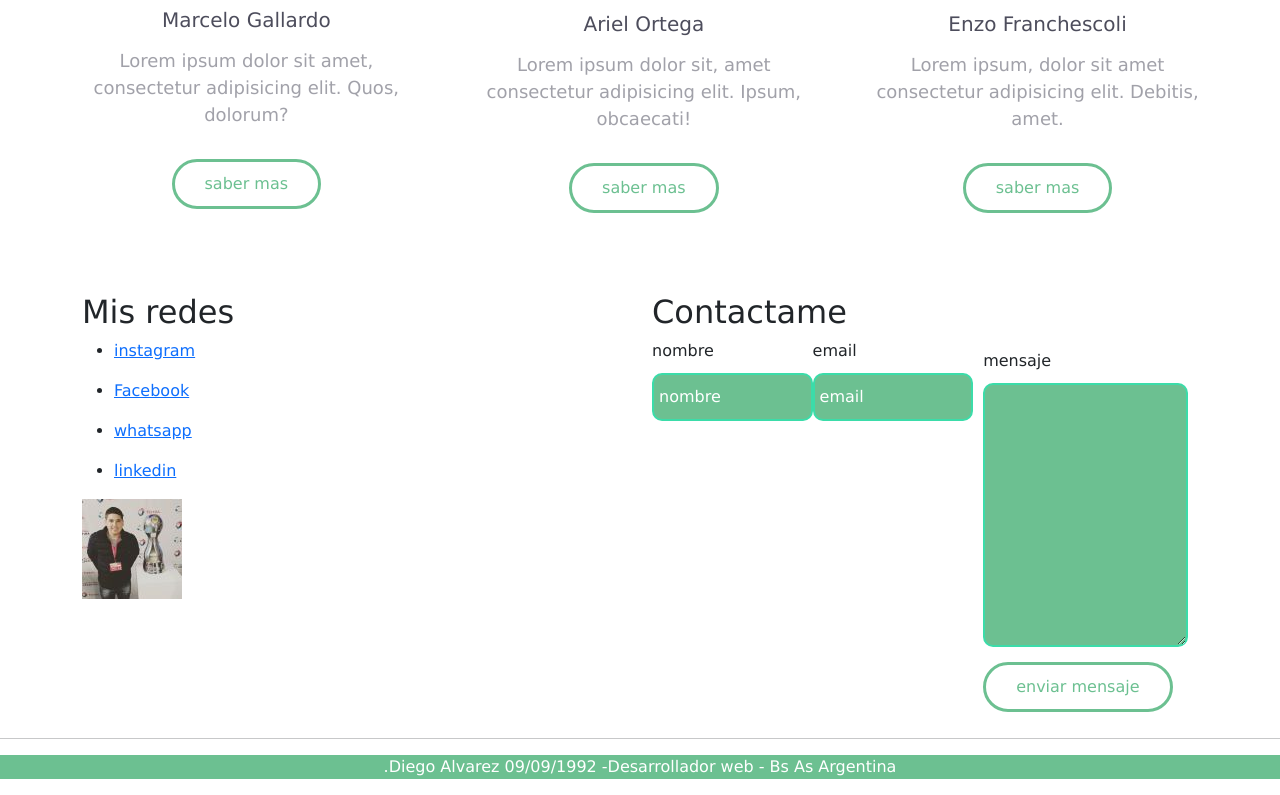
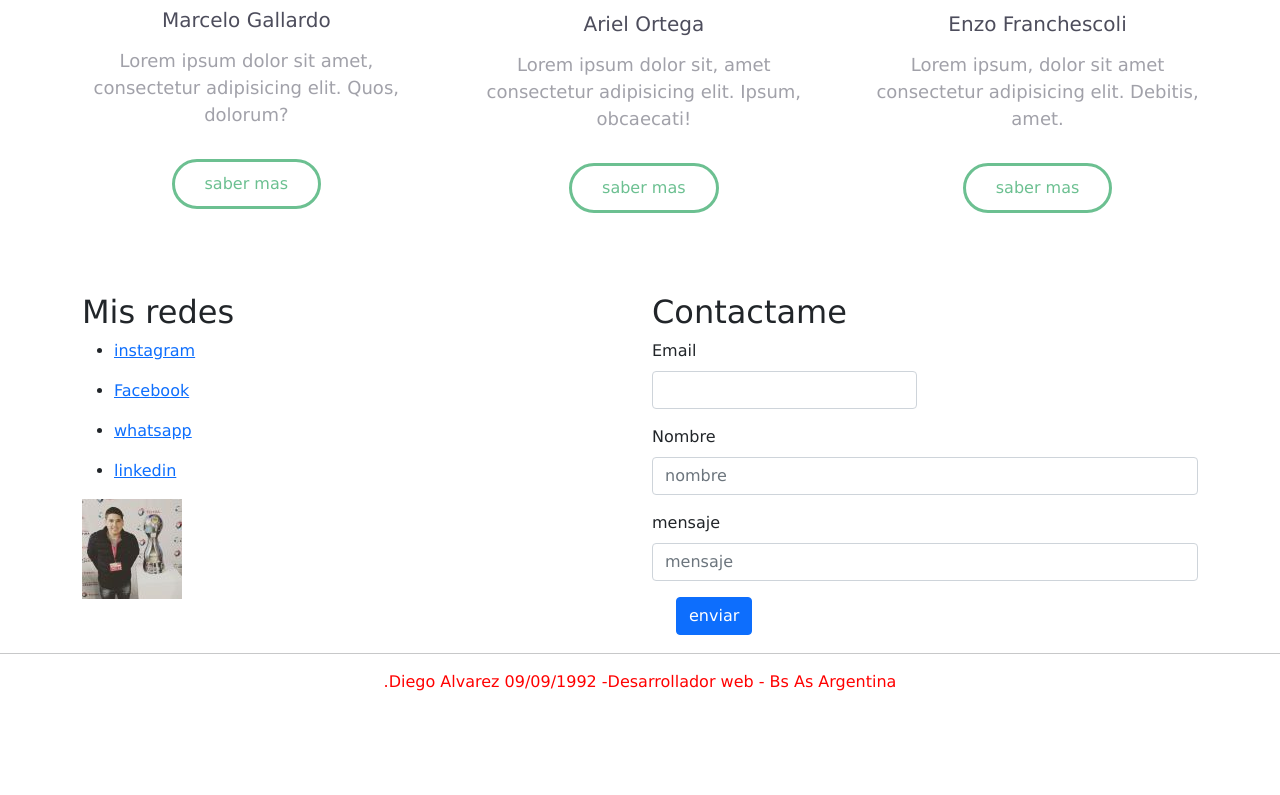
Before and after one commit to diego9992/coderhouse-diego, a plain HTML site: page pages/river.html in a window 1280 px wide. Shown: the part 747-1542 px from the top of the page. After the commit the page ends 1457 px from the top, so only its background shows below. Drawn offline with nearby package versions, Linux system fonts and the light colour scheme; files whose address does not match are found by name.

Commit message:
nueva rama

```diff
--- a/carpetacss/cuervo.css
+++ b/carpetacss/cuervo.css
@@ -15,7 +15,7 @@ header{
 .animate__jello{
     display: inline-block;
   margin: 0 0.5rem;
-
+color: blue;
   animation:infinite;
   animation-duration: 4s;
 }
@@ -68,7 +68,7 @@ background-position: center;
 }
 .contenido-banner{
     position: relative;
-    color:aqua;
+    color:blue;
     height: 100%;
     display: flex;
     flex-direction: column;
@@ -199,9 +199,9 @@ botom-formulario.boton-saber-mas:hover{
     background:#fff;
 }
 footer{
-    background: #6cc091;
+    background:red;
     text-align: center;
-    color: #fff;
+    color: blue;
 }
 .footer a{
     color: #fff;
--- a/carpetacss/millo.css
+++ b/carpetacss/millo.css
@@ -5,9 +5,9 @@
 /*header*/
 header{
     height:100px;
-    background:#4D4D5C;
+    background:#fff;
     padding:0 50px;
-    color: #fff;
+    color:red;
     display: flex;
     justify-content: space-between;
     align-items:center;
@@ -66,7 +66,7 @@ background-position: center;
 }
 .contenido-banner{
     position: relative;
-    color:aqua;
+    color:#fff;
     height: 100%;
     display: flex;
     flex-direction: column;
@@ -81,6 +81,7 @@ background-position: center;
     font-style:600 ;
 
 }
+
 .boton-empezar{
     text-decoration: none;
     color:aqua;
@@ -197,13 +198,11 @@ botom-formulario.boton-saber-mas:hover{
     background:#4fa776ad;
 }
 footer{
-    background: #6cc091;
+    background:#fff;
     text-align: center;
-    color: #fff;
+    color:red;
 }
-.footer a{
-    color: #fff;
-}
+
 
 /*responsive*/
 @media (max-width: 768px){
--- a/pages/river.html
+++ b/pages/river.html
@@ -70,8 +70,8 @@
             </div>
 
 
-    </section> <main>
-        <main>
+    </section>
+    <main>
             <section class="container">
               <div class="row">
                 <div class="col">
@@ -98,27 +98,34 @@
                   </ul>
                   <div class="yo">
                     <img src="./imagenes/20968786_110870196310764_6293381919170101248_n.jpg" alt="">
-                </div>
+                  </div>
                 </div>
                 <div class="col">
                     <h2 class="animate__zoomIn" > Contactame </h2>
-                    <form action="#">
-                        <div class="datos-form">
-                        <div class="nombre">
-                         <label for="nombre">nombre</label>
-                         <input type="text" name="nombre" id="nombre" placeholder="nombre">
+                    <form class="row g-3">
+                      <div class="col-md-6">
+                        <label for="inputEmail4" class="form-label">Email</label>
+                        <input type="email" class="form-control" id="inputEmail4">
+                      </div>
+
+                      <div class="col-12">
+                        <label for="inputAddress" class="form-label">Nombre</label>
+                        <input type="text" class="form-control" id="inputAddress" placeholder="nombre">
+                      </div>
+                      <div class="col-12">
+                        <label for="inputAddress2" class="form-label">mensaje</label>
+                        <input type="text" class="form-control" id="inputAddress2" placeholder="mensaje">
+                      </div>
+
+
+
+                      <div class="col-12">
+                        <div class="form-check">
+                          <button type="submit" class="btn btn-primary">enviar</button>
                         </div>
-                            <div class="email">
-                                <label for="email">email</label>
-                                <input type="email" name="email" id="email" placeholder="email">
-                        </div>
-                        <div class="mensaje">
-                            <label for="mensaje">mensaje</label>
-                            <textarea name="mensaje" id="mensaje" cols="30" rows="10" placeholder="mensaje">
-                            </textarea>
-                            <div class="botom-formulario">
-                                <a href="#" class="boton-saber-mas">enviar mensaje</a>
-                            </div>
+
+
+
 
                         </div>
                         </div>
```
Also changed, not shown: index.html (+26 -18 lines), pages/boca.html (+24 -17 lines), pages/independiente.html (+24 -17 lines), pages/racingclub.html (+24 -17 lines), pages/sanlorenzo.html (+26 -18 lines).
